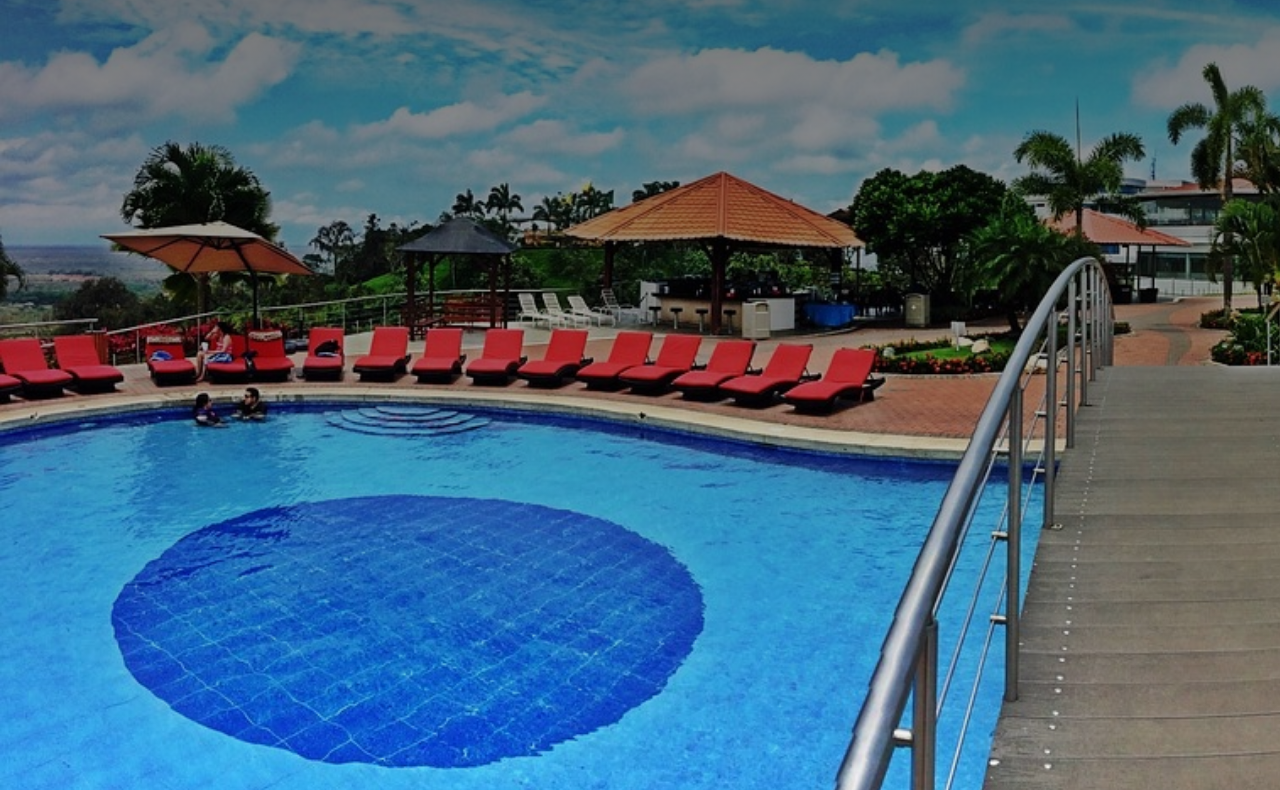
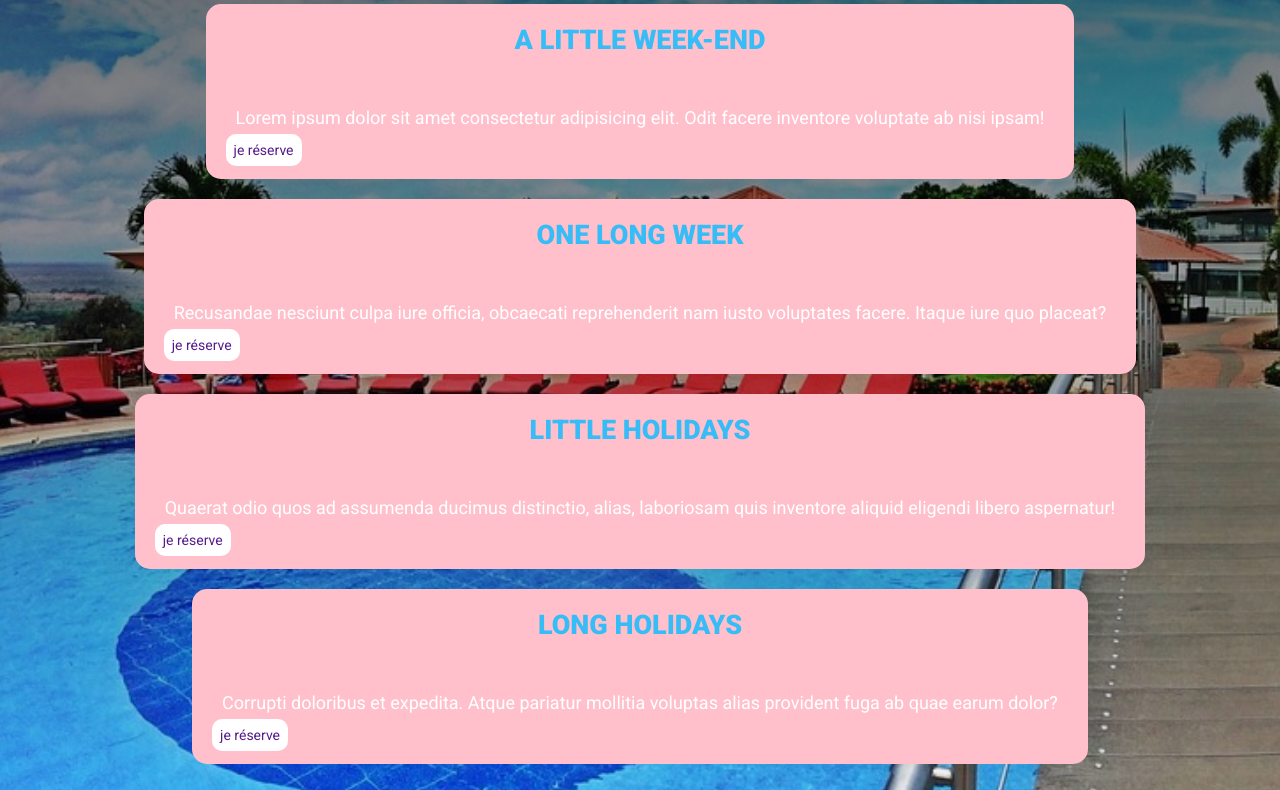
Before and after one commit to Oan-Dev/house-hotel, a plain HTML site: page assets/view/reservation.html in a window 1280 px wide. Shown: the part 148-938 px from the top of the page. Drawn offline with nearby package versions, Linux system fonts and the light colour scheme.

Commit message:
feat : primary card style for reservation index

```diff
--- a/assets/css/reservation.css
+++ b/assets/css/reservation.css
@@ -35,7 +35,27 @@ h1, h2 {
 .card {
     display: flex;
     flex-direction: column;
-    justify-content: center;
+    justify-content: space-around;
     align-items: center;
-    /* background-color: pink; */
+    background-color: pink;
+    padding: 20px;
+    border-radius: 15px;
+    -webkit-border-radius: 15px;
+    -moz-border-radius: 15px;
+    -ms-border-radius: 15px;
+    -o-border-radius: 15px;
 }
+.txt-card p  {
+    padding: 10px;
+    text-align: justify;
+}
+
+.btn {
+    padding: 8px;
+    background-color: rgba(255, 255, 255);
+    border-radius: 10px;
+    -webkit-border-radius: 10px;
+    -moz-border-radius: 10px;
+    -ms-border-radius: 10px;
+    -o-border-radius: 10px;
+}
--- a/assets/view/reservation.html
+++ b/assets/view/reservation.html
@@ -38,6 +38,51 @@
           </div>
       </header>
       <main>
+        <div class="container">
+            <h1>nos offres</h1>
+            <div class="cards">
+                <div class="card">
+                    <h2>a little week-end</h2>
+                    <div class="content">
+                        <div class="img-card"><img src="" alt=""></div>
+                        <div class="txt-card">
+                            <p>Lorem ipsum dolor sit amet consectetur adipisicing elit. Odit facere inventore voluptate ab nisi ipsam!</p>
+                            <a href="" class="btn">je réserve</a>
+                        </div>
+                    </div>
+                </div>
+                <div class="card">
+                    <h2>one long week</h2>
+                    <div class="content">
+                        <div class="img-card"><img src="" alt=""></div>
+                        <div class="txt-card">
+                            <p>Recusandae nesciunt culpa iure officia, obcaecati reprehenderit nam iusto voluptates facere. Itaque iure quo placeat?</p>
+                            <a href="" class="btn">je réserve</a>
+                        </div>
+                    </div>
+                </div>
+                <div class="card">
+                    <h2>little holidays</h2>
+                    <div class="content">
+                        <div class="img-card"><img src="" alt=""></div>
+                        <div class="txt-card">
+                            <p>Quaerat odio quos ad assumenda ducimus distinctio, alias, laboriosam quis inventore aliquid eligendi libero aspernatur!</p>
+                            <a href="" class="btn">je réserve</a>
+                        </div>
+                    </div>
+                </div>
+                <div class="card">
+                    <h2>long holidays</h2>
+                    <div class="content">
+                        <div class="img-card"><img src="" alt=""></div>
+                        <div class="txt-card">
+                            <p>Corrupti doloribus et expedita. Atque pariatur mollitia voluptas alias provident fuga ab quae earum dolor?</p>
+                            <a href="" class="btn">je réserve</a>
+                        </div>
+                    </div>
+                </div>
+            </div>
+        </div>
 
       </main>
 
```
